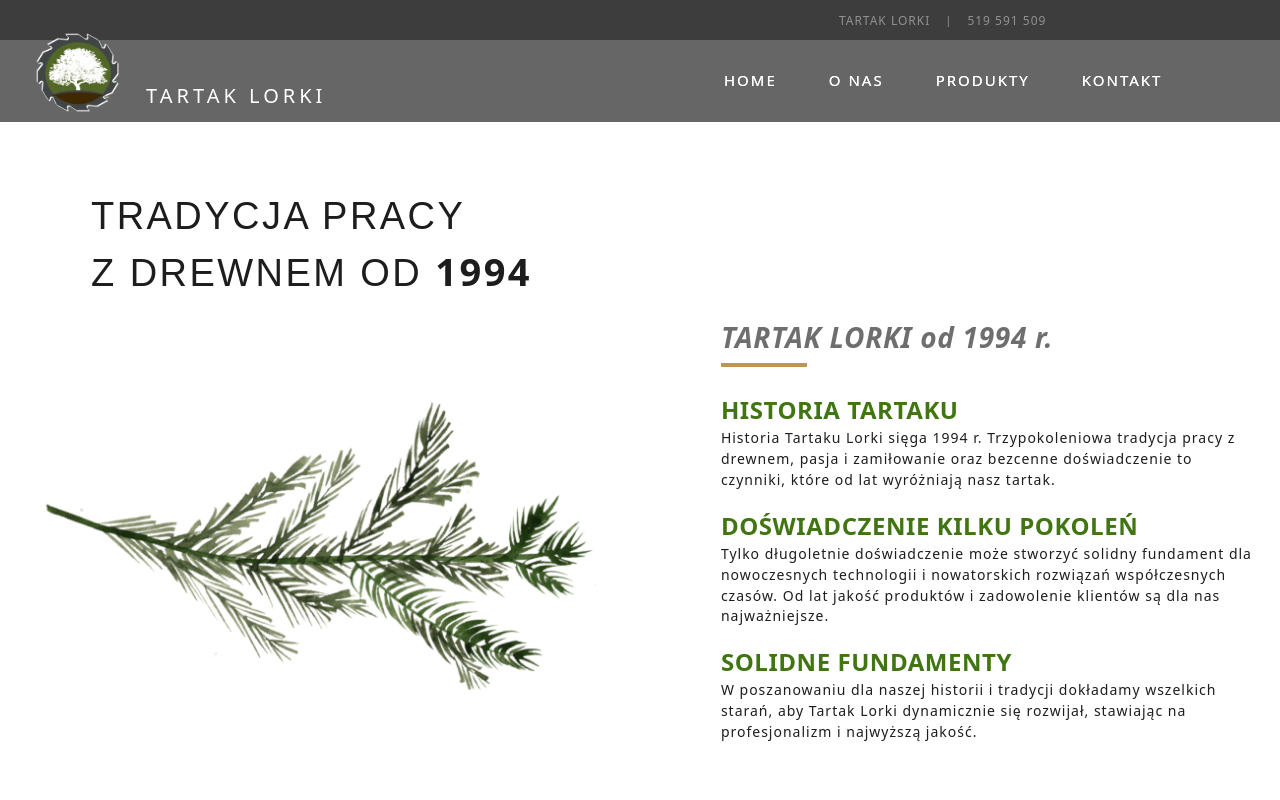
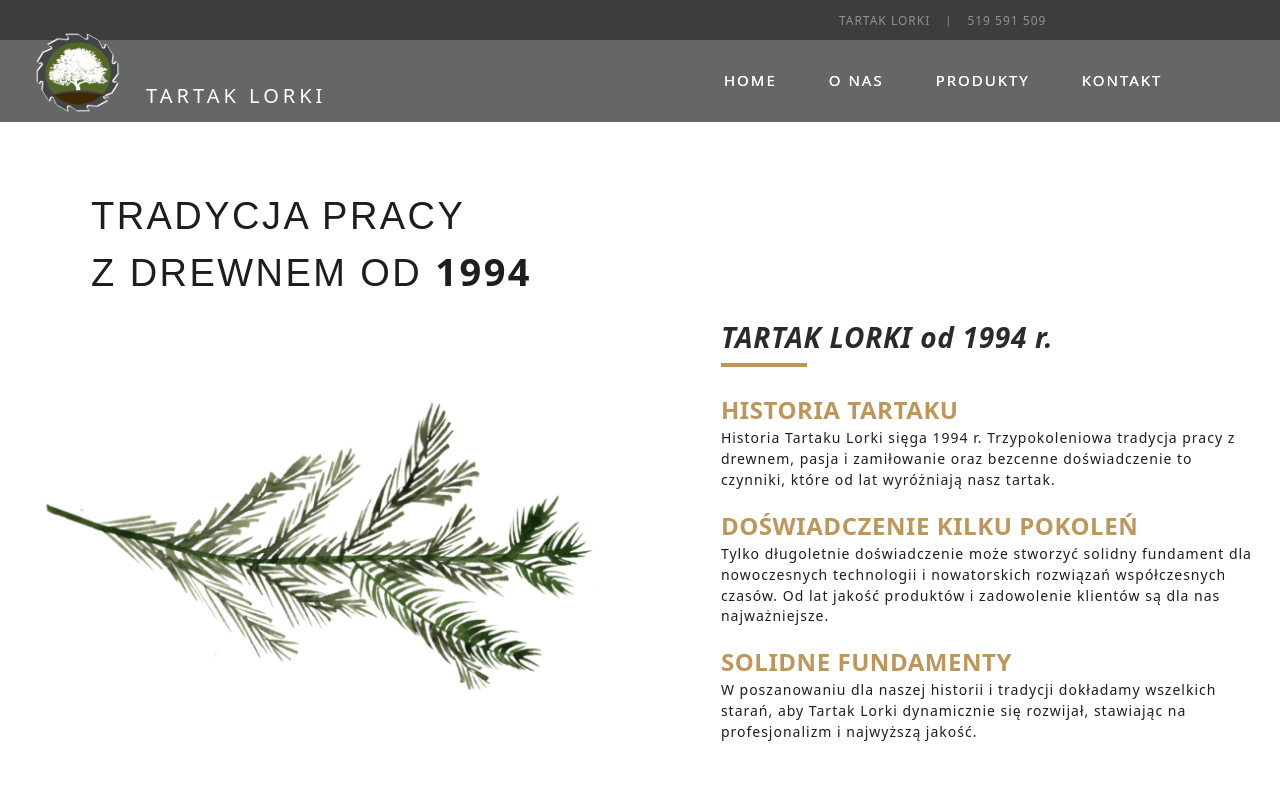
Before and after one commit to gapinska/tartak-react-project, a React (Create React App) app: page /o-nas in a window 1280 px wide. Shown: the top 800 px of the page. Built offline with nearby package versions, Linux system fonts and the light colour scheme.

Commit message:
project update - about us section

```diff
--- a/src/Components/AboutUs/AboutUs.scss
+++ b/src/Components/AboutUs/AboutUs.scss
@@ -1,6 +1,7 @@
 $sloganColor: #1d1d1d;
 $text: $sloganColor;
-$aboutUsMainContentColor: #407512;
+$aboutUsMainContentColor: #bd965a;
+$brand-name: #2b2a2a;
 
 .branch {
 	width: 93%;
@@ -48,6 +49,7 @@ $aboutUsMainContentColor: #407512;
 .about-us-brand-name {
 	font-size: 20px;
 	font-style: italic;
+	color: $brand-name;
 
 	&:after {
 		margin-left: auto;
```
